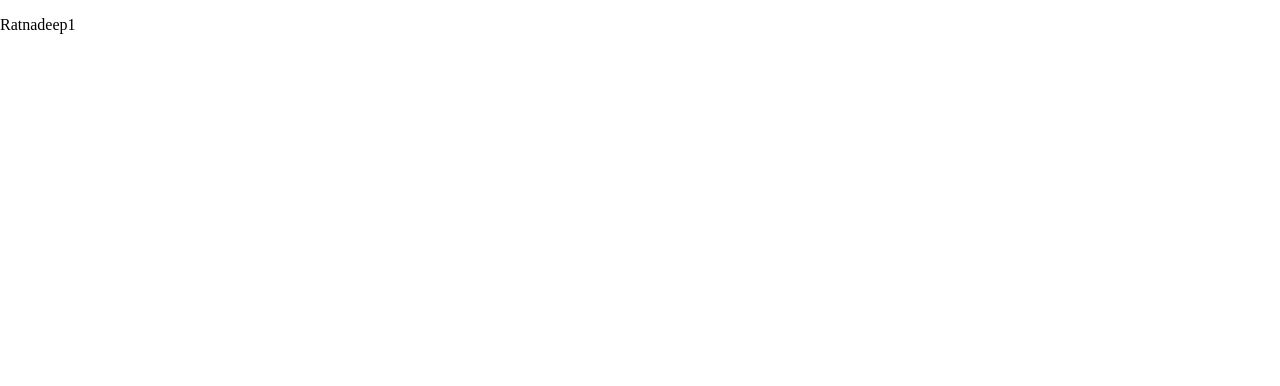
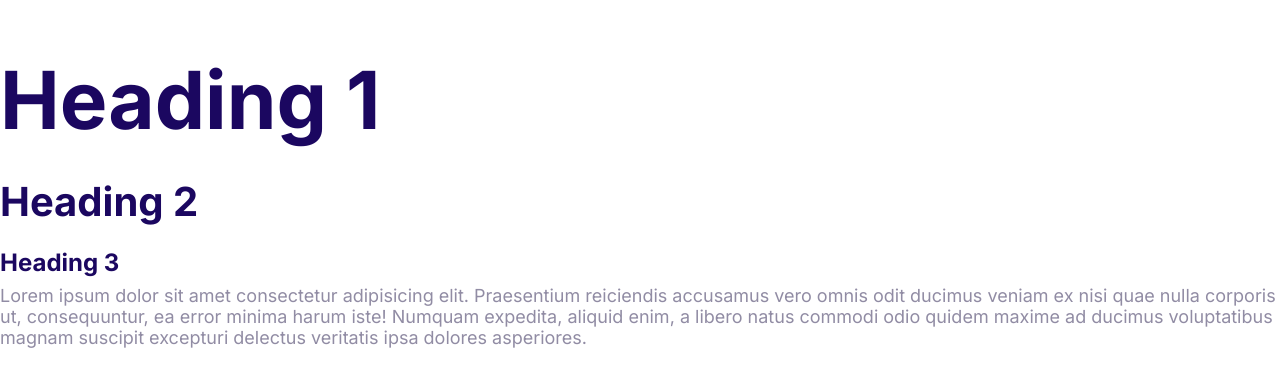
Before and after one commit to ratna9429/Latkhorify, a plain HTML site: page index.html in a window 1280 px wide. Drawn offline with Linux system fonts and the light colour scheme.

Commit message:
Define the styles for the fonts

```diff
--- a/css/styles.css
+++ b/css/styles.css
@@ -5,3 +5,53 @@
   --color-headings: #1b0760;
   --color-body: #918ca4;
 }
+
+html {
+  font-size: 62.5%;
+}
+
+body {
+  font-family: Inter, Arial, Helvetica, sans-serif;
+  color: var(--color-body);
+}
+
+h1,
+h2,
+h3 {
+  color: var(--color-headings);
+  margin-bottom: 1rem;
+}
+
+h1 {
+  font-size: 7rem;
+}
+
+h2 {
+  font-size: 4rem;
+}
+
+h3 {
+  font-size: 3rem;
+}
+
+p {
+  margin-top: 0;
+}
+
+@media screen and (min-width: 1024px) {
+  body {
+    font-size: 1.8rem;
+  }
+
+  h1 {
+    font-size: 8rem;
+  }
+
+  h2 {
+    font-size: 4rem;
+  }
+
+  h3 {
+    font-size: 2.4rem;
+  }
+}
--- a/index.html
+++ b/index.html
@@ -5,10 +5,26 @@
     <meta http-equiv="X-UA-Compatible" content="IE=edge" />
     <meta name="viewport" content="width=device-width, initial-scale=1.0" />
     <title>Document</title>
+    <link rel="preconnect" href="https://fonts.googleapis.com" />
+    <link rel="preconnect" href="https://fonts.gstatic.com" crossorigin />
+    <link
+      href="https://fonts.googleapis.com/css2?family=Inter:wght@400;700&display=swap"
+      rel="stylesheet"
+    />
     <link rel="stylesheet" href="css/normalize.css" />
     <link rel="stylesheet" href="css/styles.css" />
   </head>
   <body>
-    <p>Ratnadeep1</p>
+    <h1>Heading 1</h1>
+    <h2>Heading 2</h2>
+    <h3>Heading 3</h3>
+    <p>
+      Lorem ipsum dolor sit amet consectetur adipisicing elit. Praesentium
+      reiciendis accusamus vero omnis odit ducimus veniam ex nisi quae nulla
+      corporis ut, consequuntur, ea error minima harum iste! Numquam expedita,
+      aliquid enim, a libero natus commodi odio quidem maxime ad ducimus
+      voluptatibus magnam suscipit excepturi delectus veritatis ipsa dolores
+      asperiores.
+    </p>
   </body>
 </html>
```
